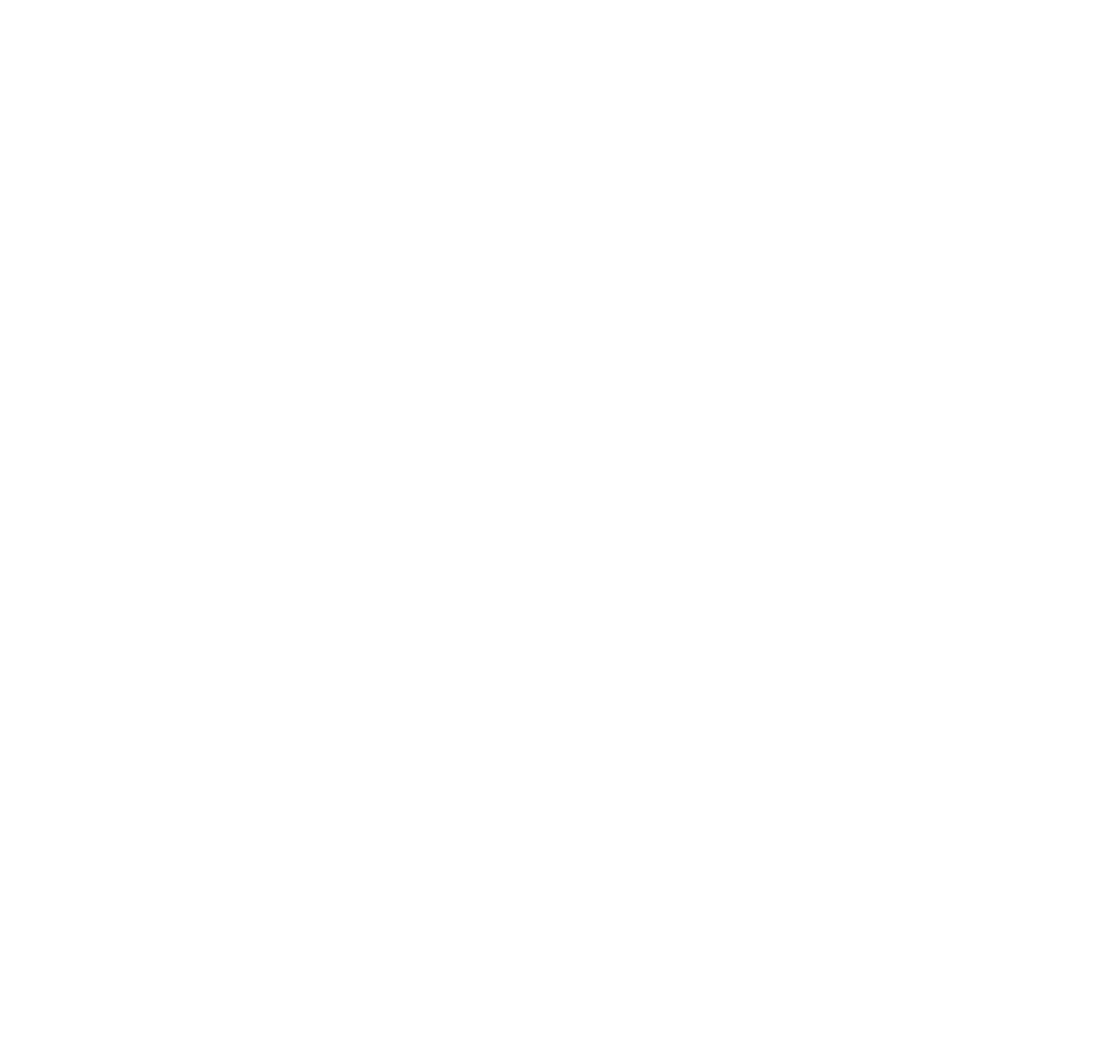
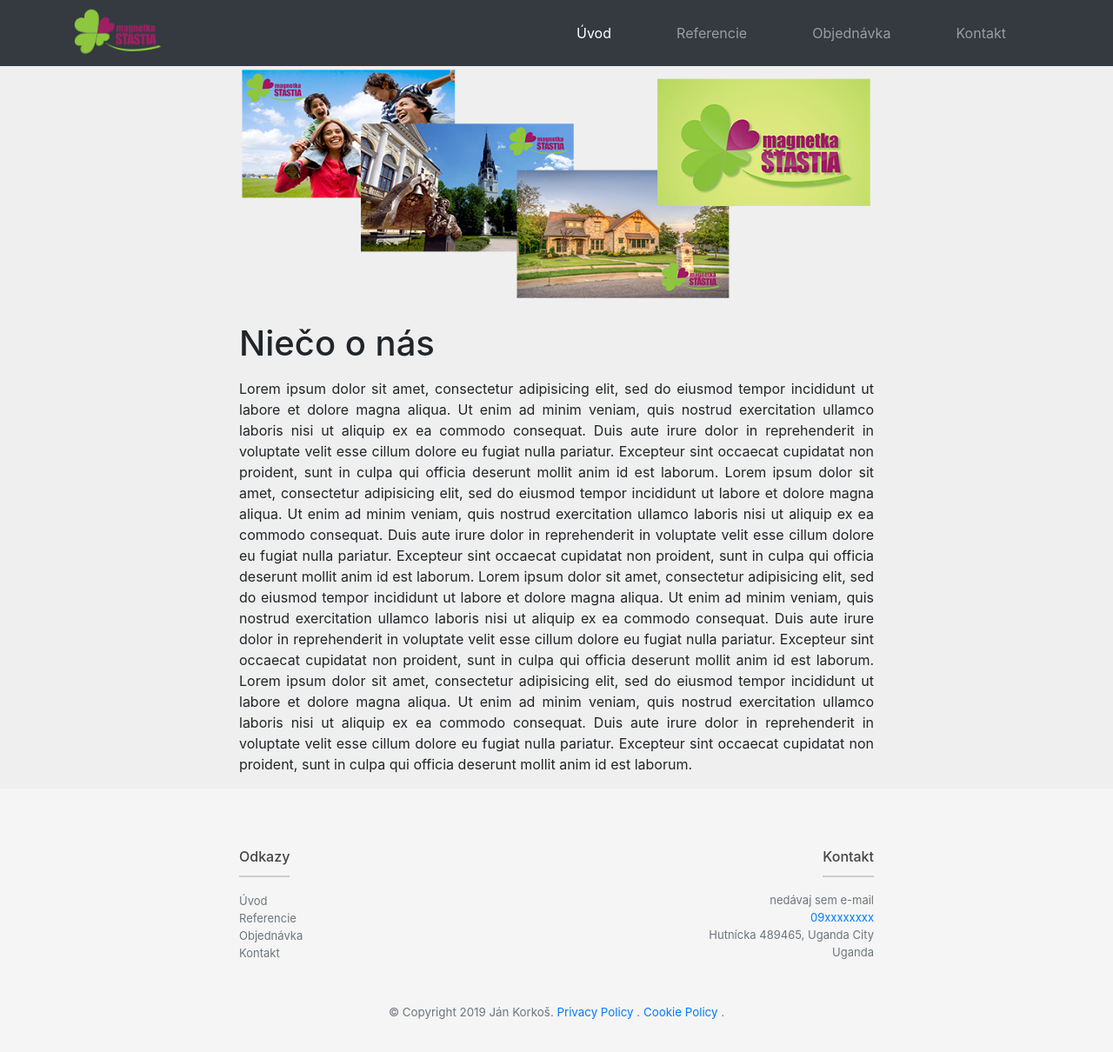
Before and after one commit to nazovdomeny/LearningBlog, a plain HTML site: page index.html in a window 1280 px wide. Shown: the whole page at 87% size. Before the commit the page ends 800 px from the top, so only its background shows below. Drawn offline with nearby package versions, Linux system fonts and the light colour scheme.

Commit message:
tvorba layout-u (web pre zakaznika) uprava navigacie a päty

```diff
--- a/css/style.css
+++ b/css/style.css
@@ -0,0 +1,74 @@
+/*@media (min-width: 576px) { ... }*/
+
+/*@media (min-width: 768px) { ... }*/
+
+/*@media (min-width: 992px) { ... }*/
+
+/*@media (min-width: 1200px) { ... }*/
+
+body {
+    padding-top: 4.76354375rem;
+    background-color: #efefef;
+}
+/* fialova farba
+    background-color: #92278f; */
+
+
+/*    Footer links etc.
+-------------------------------------------------- */
+
+.list-unstyled {
+    line-height: normal;
+}
+
+.list-unstyled a {
+    font-size: small;
+}
+
+.list-unstyled a:link, a:visited {
+    color: #6c757d;
+    text-decoration: none;
+}
+
+.list-unstyled a:hover {
+    color: #444;
+    text-decoration: none;
+}
+
+h5.list-unstyled {
+    font-size: medium;
+    color: #444;
+    display: inline-block;
+    border-bottom: 2px solid #ccc;
+    padding-bottom: 0.75rem;
+}
+
+.list-contact{
+    font-size: small;
+    color: #6c757d;
+}
+.list-contact li{
+    padding: 0.125rem 0 0.125rem;
+}
+
+/* Footer span
+-------------------------------------------------- */
+
+footer span{
+    font-size: smaller;
+}
+
+/* Sticky footer styles
+-------------------------------------------------- */
+html {
+    position: relative;
+    min-height: 100%;
+}
+
+.footer {
+    width: 100%;
+    /* Set the fixed height of the footer here */
+    height: auto;
+    line-height: 3.75rem; /* Vertically center the text there */
+    background-color: #f5f5f5;
+}
--- a/index.html
+++ b/index.html
@@ -1,29 +1,134 @@
 <!DOCTYPE html>
-<html>
+<html lang="sk">
 <head>
-	<!-- mobile meta viewport -->
-	<meta name="MobileOptimized" content="width">
-	<meta name="HandheldFriendly" content="true">
-	<meta name="viewport" content="width=device-width, initial-scale=1.0, maximum-scale=1.0, user-scalable=1" />
+    <!-- Required meta tags -->
+    <meta charset="utf-8">
+    <meta name="viewport" content="width=device-width, initial-scale=1, shrink-to-fit=no">
 
-	<title>Pagename | MyBrandname</title>
+    <!-- Bootstrap CSS -->
+    <link rel="stylesheet" href="https://stackpath.bootstrapcdn.com/bootstrap/4.3.1/css/bootstrap.min.css"
+          integrity="	sha384-ggOyR0iXCbMQv3Xipma34MD+dH/1fQ784/j6cY/iJTQUOhcWr7x9JvoRxT2MZw1T"
+          crossorigin="anonymous">
 
-	<!-- stylesheet -->
-	<link href="css/style.css" rel="stylesheet">
+    <!-- stylesheet -->
+    <link href="css/style.css" rel="stylesheet">
 
-	<script src="//code.jquery.com/jquery-1.11.0.min.js"></script>
-	<!-- HTML5 Shim and Respond.js IE8 support of HTML5 elements and media queries -->
-	<!-- WARNING: Respond.js doesn't work if you view the page via file:// -->
-	<!-- flexbox polyfill IE9 and below -->
-	<!--[if lt IE 9]>
-	<script src="https://oss.maxcdn.com/libs/html5shiv/3.7.0/html5shiv.js"></script>
-	<script src="https://oss.maxcdn.com/libs/respond.js/1.4.2/respond.min.js"></script>
-	<script src="http://cdnjs.cloudflare.com/ajax/libs/flexie/1.0.3/flexie.min.js"></script>
-	<![endif]-->
+    <title>Pagename | MyBrandname</title>
+</head>
+
+<body>
+<nav class="navbar fixed-top navbar-expand-lg navbar-dark bg-dark">
+    <div class="container">
+        <a class="float-left" href="#"><img src="images/magnetka_logo.png" width="100" alt="Magnetka šťastia"></a>
+        <button class="navbar-toggler" type="button" data-toggle="collapse" data-target="#navbarNav"
+                aria-controls="navbarNav" aria-expanded="false" aria-label="Toggle navigation">
+            <span class="navbar-toggler-icon"></span>
+        </button>
+
+        <div class="collapse navbar-collapse col-lg-6" id="navbarNav">
+            <ul class="navbar-nav col justify-content-lg-between">
+                <li class="nav-item active">
+                    <a class="nav-link" href="#">Úvod<span class="sr-only">(current)</span></a>
+                </li>
+                <li class="nav-item">
+                    <a class="nav-link" href="#">Referencie</a>
+                </li>
+                <li class="nav-item">
+                    <a class="nav-link" href="#">Objednávka</a>
+                </li>
+                <li class="nav-item">
+                    <a class="nav-link" href="#">Kontakt</a>
+                </li>
+            </ul>
+        </div>
+    </div>
+</nav>
+
+<div class="container">
+    <div class="row justify-content-center">
+        <div class="col-lg-8">
+            <header>
+                <img class="img-fluid mx-auto d-block" src="images/titulka_magnetky.png" alt="Titulný obrázok">
+            </header>
+
+            <section>
+                <h1 class="pt-4 pb-2">Niečo o nás</h1>
+                <p class="text-justify">
+                    Lorem ipsum dolor sit amet, consectetur adipisicing elit, sed do eiusmod
+                    tempor incididunt ut labore et dolore magna aliqua. Ut enim ad minim veniam,
+                    quis nostrud exercitation ullamco laboris nisi ut aliquip ex ea commodo
+                    consequat. Duis aute irure dolor in reprehenderit in voluptate velit esse
+                    cillum dolore eu fugiat nulla pariatur. Excepteur sint occaecat cupidatat non
+                    proident, sunt in culpa qui officia deserunt mollit anim id est laborum.
+                    Lorem ipsum dolor sit amet, consectetur adipisicing elit, sed do eiusmod
+                    tempor incididunt ut labore et dolore magna aliqua. Ut enim ad minim veniam,
+                    quis nostrud exercitation ullamco laboris nisi ut aliquip ex ea commodo
+                    consequat. Duis aute irure dolor in reprehenderit in voluptate velit esse
+                    cillum dolore eu fugiat nulla pariatur. Excepteur sint occaecat cupidatat non
+                    proident, sunt in culpa qui officia deserunt mollit anim id est laborum.
+                    Lorem ipsum dolor sit amet, consectetur adipisicing elit, sed do eiusmod
+                    tempor incididunt ut labore et dolore magna aliqua. Ut enim ad minim veniam,
+                    quis nostrud exercitation ullamco laboris nisi ut aliquip ex ea commodo
+                    consequat. Duis aute irure dolor in reprehenderit in voluptate velit esse
+                    cillum dolore eu fugiat nulla pariatur. Excepteur sint occaecat cupidatat non
+                    proident, sunt in culpa qui officia deserunt mollit anim id est laborum.
+                    Lorem ipsum dolor sit amet, consectetur adipisicing elit, sed do eiusmod
+                    tempor incididunt ut labore et dolore magna aliqua. Ut enim ad minim veniam,
+                    quis nostrud exercitation ullamco laboris nisi ut aliquip ex ea commodo
+                    consequat. Duis aute irure dolor in reprehenderit in voluptate velit esse
+                    cillum dolore eu fugiat nulla pariatur. Excepteur sint occaecat cupidatat non
+                    proident, sunt in culpa qui officia deserunt mollit anim id est laborum.
+                </p>
+            </section>
+        </div>
+    </div>
+</div>
+
+<footer class="footer">
+
+    <div class="container">
+        <div class="row justify-content-center">
+            <div class="d-none d-sm-block col-xs-12 col-sm-4 col-md-4 pt-5">
+                <h5 class="list-unstyled">Odkazy</h5>
+                <ul class="list-unstyled py-2">
+                    <li><a href="">Úvod</a></li>
+                    <li><a href="">Referencie</a></li>
+                    <li><a href="">Objednávka</a></li>
+                    <li><a href="">Kontakt</a></li>
+                </ul>
+            </div>
+            <div class="col-xs-12 col-sm-4 col-md-4 pt-5">
+                <div class="float-right text-right">
+                    <h5 class="list-unstyled">Kontakt</h5>
+                    <ul class="list-unstyled list-contact py-2">
+                        <li>nedávaj sem e-mail</li>
+                        <li><a class="text-primary" href="tel:09xxxxxxxx">09xxxxxxxx</a></li>
+                        <li>Hutnícka 489465, Uganda City</li>
+                        <li>Uganda</li>
+                    </ul>
+                </div>
+            </div>
+        </div>
+    </div>
+
+    <div class="container text-center pt-1 pb-3">
+        <span class="text-muted">© Copyright 2019 Ján Korkoš.
+            <a href="#">Privacy Policy</a> . <a href="#">Cookie Policy</a> .
+        </span>
+    </div>
+</footer>
 
 
-</head>
-<body>
-
+<!-- Optional JavaScript -->
+<!-- jQuery first, then Popper.js, then Bootstrap JS -->
+<script src="https://code.jquery.com/jquery-3.3.1.slim.min.js"
+        integrity="sha384-q8i/X+965DzO0rT7abK41JStQIAqVgRVzpbzo5smXKp4YfRvH+8abtTE1Pi6jizo"
+        crossorigin="anonymous"></script>
+<script src="https://cdnjs.cloudflare.com/ajax/libs/popper.js/1.14.7/umd/popper.min.js"
+        integrity="sha384-UO2eT0CpHqdSJQ6hJty5KVphtPhzWj9WO1clHTMGa3JDZwrnQq4sF86dIHNDz0W1"
+        crossorigin="anonymous"></script>
+<script src="https://stackpath.bootstrapcdn.com/bootstrap/4.3.1/js/bootstrap.min.js"
+        integrity="sha384-JjSmVgyd0p3pXB1rRibZUAYoIIy6OrQ6VrjIEaFf/nJGzIxFDsf4x0xIM+B07jRM"
+        crossorigin="anonymous"></script>
 </body>
 </html>
```
Also changed, not shown: images/magnetka_logo.png (added), images/titulka_magnetky.png (added).
